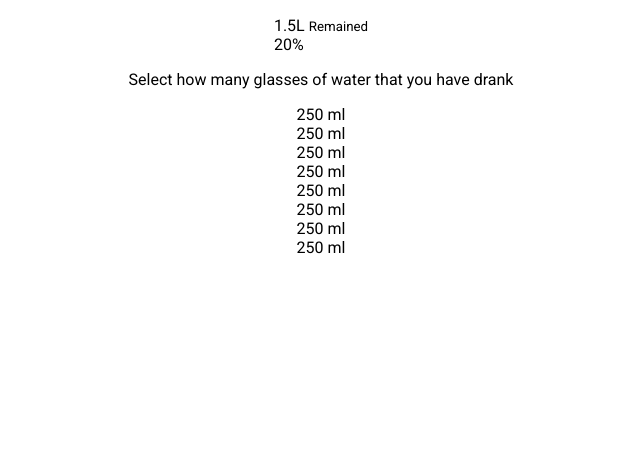
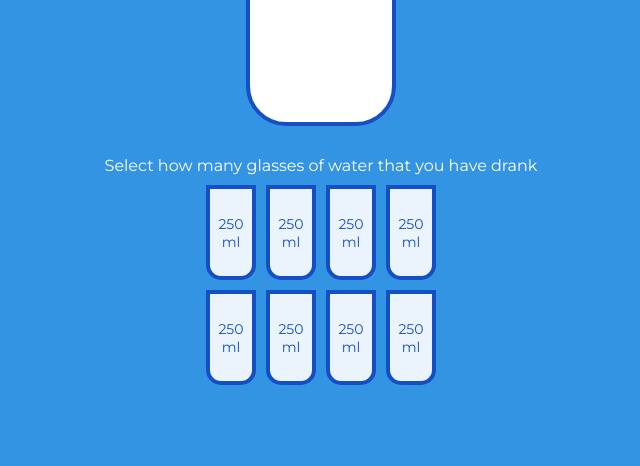
Before and after one commit to MaianneThornton/50in50_DrinkWater, a plain HTML site: page index.html in a window 1280 px wide. Shown: the part 334-800 px from the top of the page, without its empty margins (319-959 px from the left). Drawn offline with Linux system fonts and the light colour scheme.

Commit message:
initial style complete

```diff
--- a/style.css
+++ b/style.css
@@ -1,16 +1,105 @@
-@import url('https://fonts.googleapis.com/css2?family=Roboto:wght@400;700&display=swap');
+@import url('https://fonts.googleapis.com/css2?family=Montserrat:wght@400;600&display=swap');
+
+:root {
+    --border-color: #144fc6;
+    --fill-color: #6ab3f8;
+}
 
 * {
     box-sizing: border-box;
 }
 
 body {
-    font-family: 'Roboto', sans-serif;
+    background-color: #3494e4;
+    color: #fff;
+    font-family: 'Montserrat', sans-serif;
     display: flex;
     flex-direction: column;
     align-items: center;
+    margin-bottom: 40px;
+}
+
+h1 {
+    margin: 10px 0 0;
+}
+
+h3 {
+    font-weight: 400;
+    margin: 10px 0;
+}
+
+.cup {
+    background-color: #fff;
+    border: 4px solid var(--border-color);
+    color: var(--border-color);
+    border-radius: 0 0 40px 40px;
+    height: 330px;
+    width: 150px;
+    margin: 30px 0;
+    display: flex;
+    flex-direction: column;
+    overflow: hidden;
+}
+
+.cup.cup-small {
+    width: 50px;
+    height: 95px;
+    border-radius: 0 0 15px 15px;
+    background-color: rgba(255, 255, 255, 0.9);
+    cursor: pointer;
+    font-size: 14px;
+    align-items: center;
     justify-content: center;
-    height: 100vh;
-    overflow: hidden;
-    margin: 0;
+    text-align: center;
+    margin: 5px;
+    transition: 0.3s ease;
 }
+
+.cup.cup-small.full {
+    background-color: var(--fill-color);
+    color: #fff;
+}
+
+.cups {
+    display: flex;
+    flex-wrap: wrap;
+    align-items: center;
+    justify-content: center;
+    width: 280px;
+}
+
+.remained {
+    display: flex;
+    flex-direction: column;
+    justify-content: center;
+    align-items: center;
+    text-align: center;
+    flex: 1;
+    transition: 0.3s ease;
+}
+
+.remained span {
+    font-size: 20px;
+    font-weight: bold;
+}
+
+.remained small {
+    font-size: 12px;
+}
+
+.percentage {
+    background-color: var(--fill-color);
+    display: flex;
+    align-items: center;
+    justify-content: center;
+    font-size: 30px;
+    font-weight: bold;
+    height: 0;
+    transition: 0.3s ease;
+    color: #fff;
+}
+
+.text {
+    text-align: center;
+    margin: 0 0 5px;
+}
```
